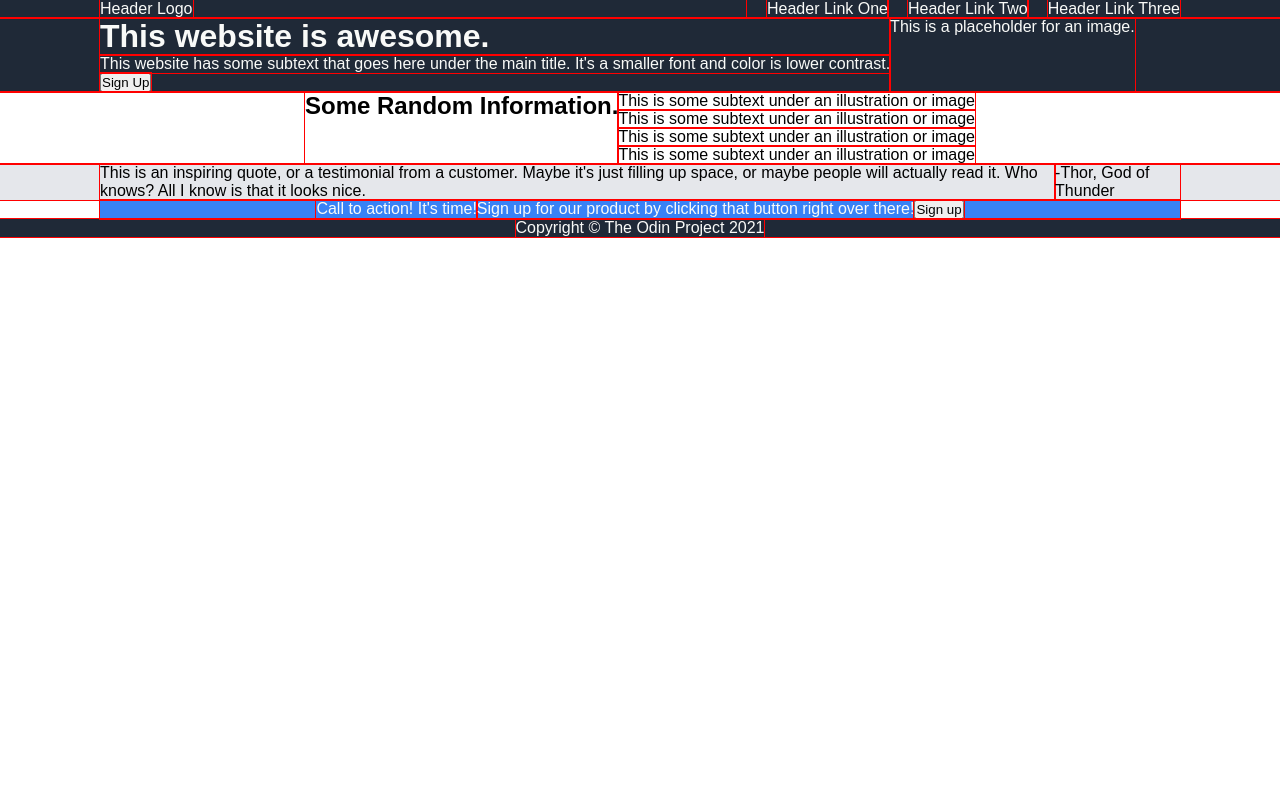
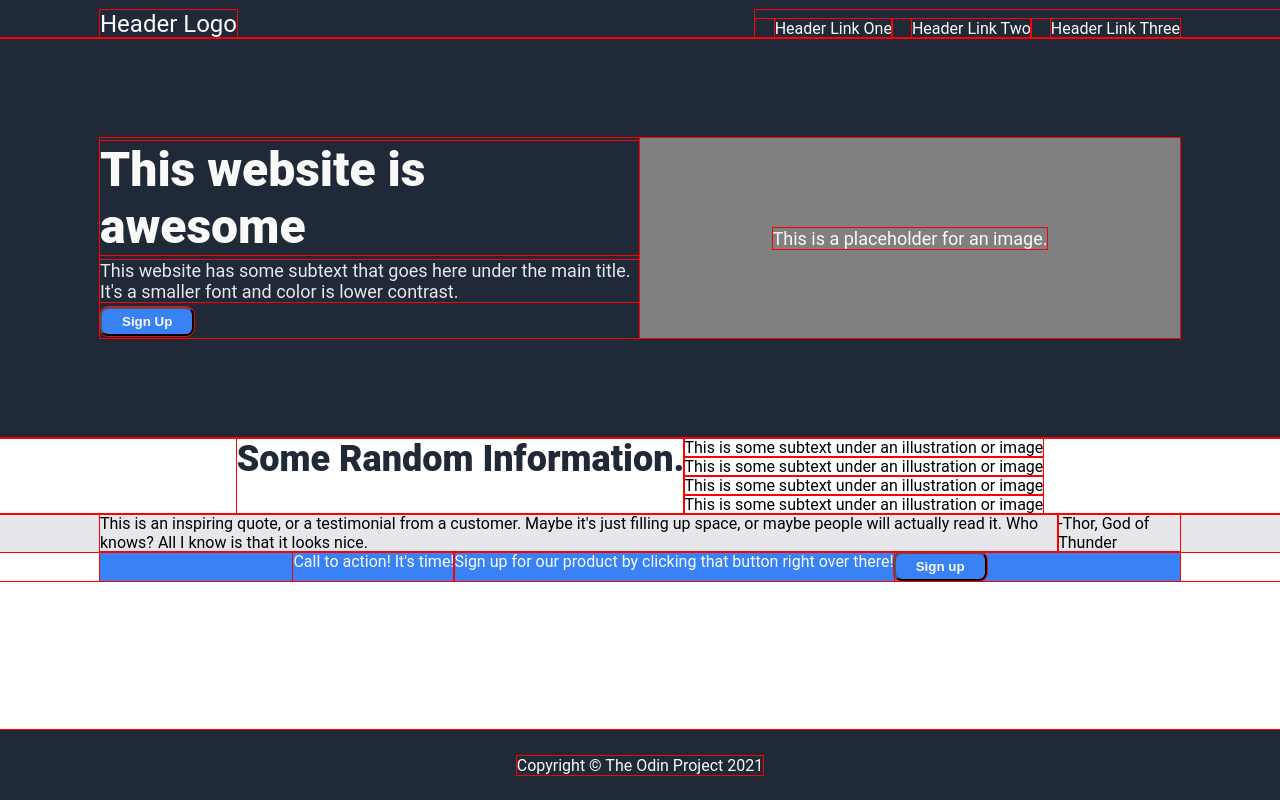
Before and after one commit to ShayHawthorne/odin-landing-page, a plain HTML site: page index.html in a window 1280 px wide. Drawn offline with Linux system fonts and the light colour scheme.

Commit message:
header footer final

```diff
--- a/index.html
+++ b/index.html
@@ -17,12 +17,16 @@
         </header>
 
         <div class="hero">
-            <div class=awe>
-                <h1>This website is awesome.</h1>
-                <p>This website has some subtext that goes here under the main title. It's a smaller font and color is lower contrast.</p>
-                <button>Sign Up</button>
+            <div class="hero-content">
+                <div class=awe>
+                    <h1>This website is awesome</h1>
+                    <p>This website has some subtext that goes here under the main title. It's a smaller font and color is lower contrast.</p>
+                    <button>Sign Up</button>
+                </div>
+                <div class="img">
+                <p>This is a placeholder for an image.</p>
+                </div>
             </div>
-            <p>This is a placeholder for an image.</p>
         </div>
 
         <div class="rando">
@@ -60,8 +64,8 @@
             <button>Sign up</button>
         </div>
 
-        <div class="footer">
+        <footer>
             <p>Copyright © The Odin Project 2021</p>
-        </div>
+        </footer>
     </body>
 </html>
--- a/styles.css
+++ b/styles.css
@@ -1,3 +1,5 @@
+/* gap between "awesome" text and img holder */
+
 * {
     outline: red 1px solid;
     margin: 0;
@@ -5,11 +7,11 @@
 }
 
 body {
-    font-family: Arial, Helvetica, sans-serif;
+    font-family: 'Roboto', arial;
     display: flex;
     flex-direction: column;
     align-items: center;
-    height: 100%
+    min-height: 100vh;
 }
 
 header {
@@ -17,8 +19,12 @@ header {
     color: #F9FAF8;
     display: flex;
     justify-content: space-between;
-    padding: 0 0 0 100;
+    padding: 10 0 0 100;
     text-decoration: none;
+}
+
+.header-logo {
+    font-size: 24px;
 }
 
 a:hover, a:visited, a:link, a:active{
@@ -27,8 +33,10 @@ a:hover, a:visited, a:link, a:active{
 }
 
 ul {
+    display: flex;
+    align-items: flex-end;
+    justify-content: center;
     list-style-type: none;
-    display: flex;
     padding: 0 100 0 0;
 }
 
@@ -38,10 +46,61 @@ li {
 
 .hero {
     display: flex;
-    padding: 0 100 0 100;
+    align-items: center;
+    justify-content: center;
+    padding: 100 100 100 100;
+    font-size: 18px;
+    gap: 20px;
 }
 
-.hero,.footer {
+.hero-content {
+    display: flex;
+    justify-content: center;
+    max-height: 200px;
+    min-height: 200px;
+}
+
+h1 {
+    font-size: 48px;
+    font-weight: 900;
+    color: #F9FAF8;
+}
+
+.awe {
+    display: flex;
+    flex-direction: column;
+    justify-content: space-around;
+}
+
+.awe button {
+    align-self: flex-start;
+}
+
+.awe p {
+    font-size: 18px;
+    color: #E5E7EB;
+    display: flex;
+}
+
+button {
+    color: #F9FAF8;
+    background-color: #3882F6;
+    padding: 5 20;
+    font-weight: 900;
+    border-radius: 8px;
+}
+
+.img {
+    display: flex;
+    justify-content: center;
+    align-items: center;
+    background-color: gray;
+    flex-shrink: 0;
+    width: 50%;
+
+}
+
+.hero,footer {
     background-color: #1F2937;
     color: #F9FAF8;
 }
@@ -50,6 +109,12 @@ li {
     display: flex;
     justify-content: center;
     padding: 0 100 0 100;
+}
+
+h2 {
+    font-size: 36px;
+    font-weight: 900;
+    color: #1F2937
 }
 
 .quote {
@@ -67,9 +132,11 @@ li {
     color:#F9FAF8
 }
 
-.footer {
+footer {
+    height: 70px;
     display: flex;
-    align-items: flex-end;
     justify-content: center;
-    flex-shrink: 0;
+    align-items: center;
+    position: absolute;
+    right: 0;bottom:0;left:0;
 }
```
